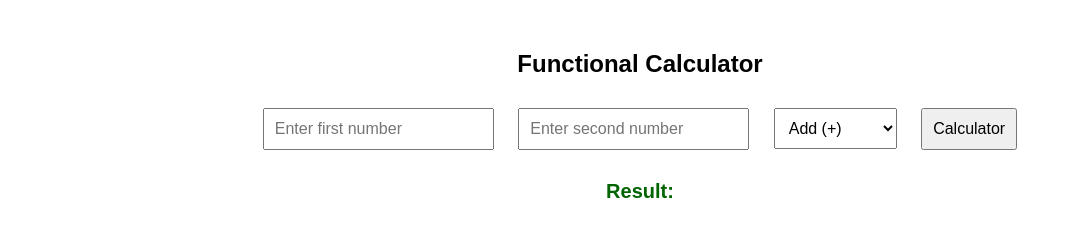
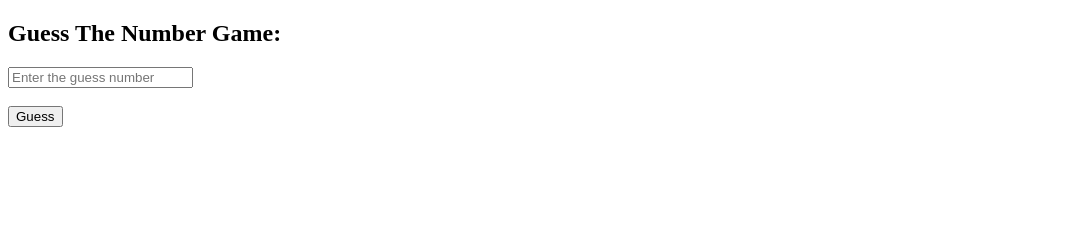
Before and after one commit to priyadharshinibalraj09/24bcs036-Sec-Lab-Programs, a plain HTML site: page index.html in a window 1280 px wide. Shown: the whole page, without its empty margins (0-1072 px from the left). Drawn offline with Linux system fonts and the light colour scheme.

Commit message:
Program-2

```diff
--- a/index.html
+++ b/index.html
@@ -3,75 +3,38 @@
 <head>
     <meta charset="UTF-8">
     <meta name="viewport" content="width=device-width, initial-scale=1.0">
-    <title>Functional Calculator</title>
-    <style>
-        body{
-            font-family: Arial,sans-serif;
-            text-align: center;
-            margin-top: 50px;
-        }
-        input,select,button{
-            padding: 10px;
-            margin: 10px;
-            font-size: 16px;
-        }
-        #result{
-            margin-top: 20px;
-            font-size: 20px;
-            font-weight:bold;
-            color: darkgreen;
-        }
-    </style>
+    <title>Guess The Number</title>
 </head>
 <body>
-    <h2>Functional Calculator</h2>
-    <input type="number" id="num1" placeholder="Enter first number">
-    <input type="number" id="num2" placeholder="Enter second number">
+    <h2>Guess The Number Game:</h2>
+    <input
+    type="number"
+    id="mainInput"
+    placeholder="Enter the guess number"/>
+    <br/><br>
+    <button onclick="guessGame()">Guess</button>
+    <br/>
+    <p id="feedback"></p>
+    <br/>
+    <p id="attempts"></p>
 
-    <select id="operation">
-        <option value="add">Add (+)</option>
-        <option value="subtract">Subtract (-)</option>
-        <option value="multiply">Multiply (*)</option>
-        <option value="divide">Divide (/)</option>
-    </select>
+    <script>
+             let target = Math.floor(Math.random()*100)+1;
+             let count = 0;
 
-    <button onclick="Calculator()">Calculator</button>
-    <div id="result">Result:</div>
-    <script>
-        function Calculator(){
-            const num1 = parseFloat(document.getElementById("num1").value);
-            const num2 = parseFloat(document.getElementById("num2").value);
-            const operation = document.getElementById("operation").value;
+             function guessGame() {
+                let guess = parseInt(document.getElementById("mainInput").value);
+                count++;
 
-            let result;
-            if(isNaN(num1) || isNaN(num2)){
-                result = "Please enter Valid number.";
-            }else{
-                switch(operation){
-                    case "add":
-                        result = num1+num2;
-                        break;
-                    case "subtract":
-                        result = num1-num2;
-                        break;
-                    case "multiply":
-                        result = num1*num2;
-                        break;
-                    case "divide":
-                        if(num2 === 0){
-                        result = "cannot divided by zero!.";
-                        }else{
-                            result = num1/num2;
-                        }
-                        break;
-
-                    default:
-                       result = "Invalid operation";
+                if(guess < target){
+                    document.getElementById("feedback").innerText="Too Low";
+                }else if(guess > target){
+                    document.getElementById("feedback").innerText="Too High";
+                }else{
+                    document.getElementById("feedback").innerText="Correct!";
+                    document.getElementById("attempts").innerText="you guessed it in" + count + "attempts.";
                 }
             }
-            document.getElementById("result").innerText="Result: " + result;
-        }
-
     </script>
 </body>
 </html>
```
